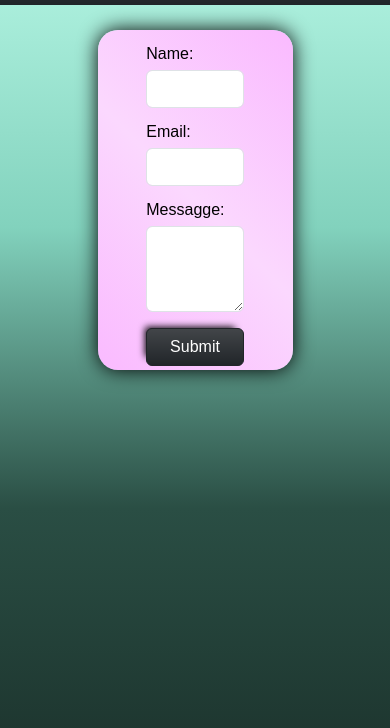
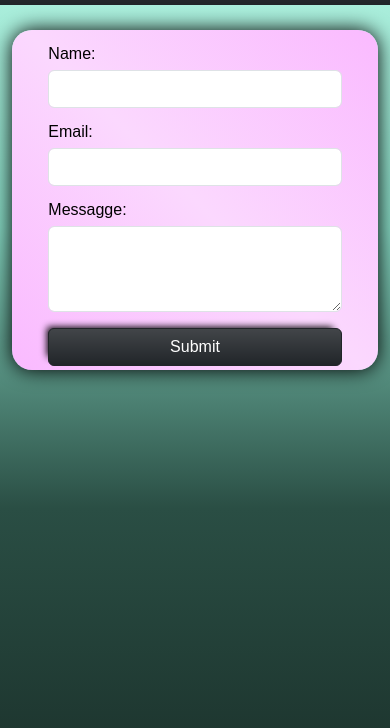
Before and after one commit to Mpablom/task_M2_mindhub, a plain HTML site: page contact.html in a window 390 px wide. Shown: the part 54-782 px from the top of the page. Drawn offline with nearby package versions, Linux system fonts and the light colour scheme.

Commit message:
corrección css

```diff
--- a/contact.html
+++ b/contact.html
@@ -81,17 +81,17 @@
         <!-- ****************************************************** FORM CONTACT ************************************************** -->
         <div class="form-container">
             <form class="w-50 form-contact">
-                <div class="mb-3 mt-4 pt-3">
+                <div class="mb-3 mt-4 pt-3 inputs-container">
                     <label for="exampleInputName" class="form-label">Name:</label>
-                    <input type="text" class="form-control" id="exampleInputName">
+                    <input type="text" class="form-control sm-m-0" id="exampleInputName">
                 </div>
-                <div class="mb-3">
+                <div class="mb-3 inputs-container">
                     <label for="exampleInputEmail1" class="form-label">Email:</label>
-                    <input type="email" class="form-control" id="exampleInputEmail1">
+                    <input type="email" class="form-control sm-m-0" id="exampleInputEmail1">
                 </div>
-                <div class="mb-3">
+                <div class="mb-3 inputs-container">
                     <label for="exampleFormControlTextarea1" class="form-label">Messagge:</label>
-                    <textarea class="form-control" id="exampleFormControlTextarea1" rows="3"></textarea>
+                    <textarea class="form-control sm-m-0" id="exampleFormControlTextarea1" rows="3"></textarea>
                 </div>
                 <button type="submit" class="btn btn-dark bg-gradient btn-contact">Submit</button>
             </form>
--- a/style.css
+++ b/style.css
@@ -260,6 +260,10 @@ th,td,tr{
     .form{
         margin: 0;
     }
+    .form-contact{
+        width: 80% !important;
+        margin-left: 10% !important;
+    }
     .check-container{
         display:flex !important;
         flex-wrap: wrap !important;
@@ -283,8 +287,16 @@ th,td,tr{
         width: 100% !important;
         margin-left: 0 !important;
     }
+    .form-container{
+        width: 94%;
+        margin-left: 3%;
+        margin-right: 3%;
+    }
 }
 @media(max-width: 320px){
+    *{
+        font-size: 12px !important;
+    }
     .form-check-label{
         padding: 0 !important;
     }
```
